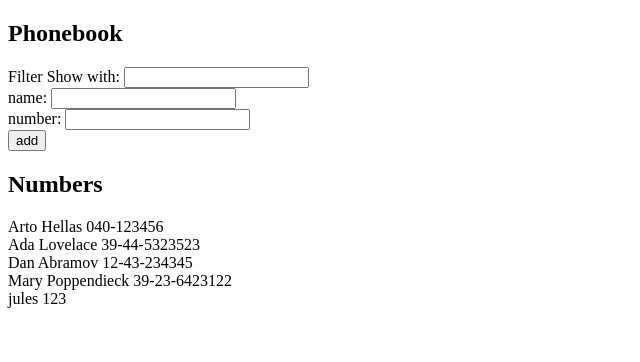
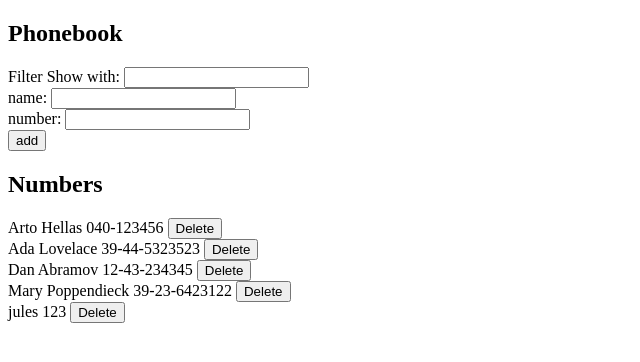
Before and after one commit to kittyxcode/FullStackOpen, a React (Vite) app in the folder Part2/PhoneBook/: page / in a window 1280 px wide. Shown: the top 362 px of the page, without its empty margins (0-640 px from the left). Built offline with nearby package versions, Linux system fonts and the light colour scheme; data requests are answered from the project's data file.

Commit message:
chore: Integrate ButtonDelete component into Numbers for delete functionality

```diff
--- a/Part2/PhoneBook/src/components/Numbers.jsx
+++ b/Part2/PhoneBook/src/components/Numbers.jsx
@@ -1,3 +1,5 @@
+import ButtonDelete from "./ButtonDelete"
+
 const Numbers = ({ persons, newSearch }) => {
     const personsToShow = newSearch === ''
         ? persons
@@ -6,7 +8,7 @@ const Numbers = ({ persons, newSearch }) => {
     return (
         <div>
             <h2>Numbers</h2>
-            {personsToShow.map(person => <div key={person.name}>{person.name} {person.number}</div>)}
+            {personsToShow.map(person => <div key={person.name}>{person.name} {person.number} <ButtonDelete/></div>)}
         </div>
     )
 }
```
